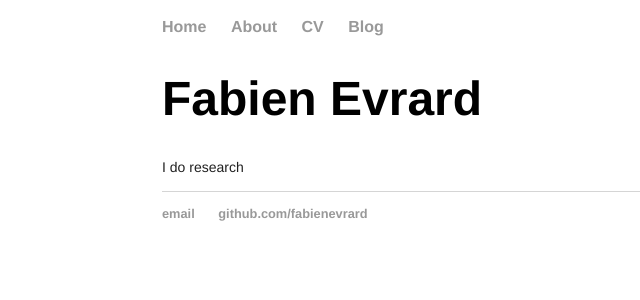
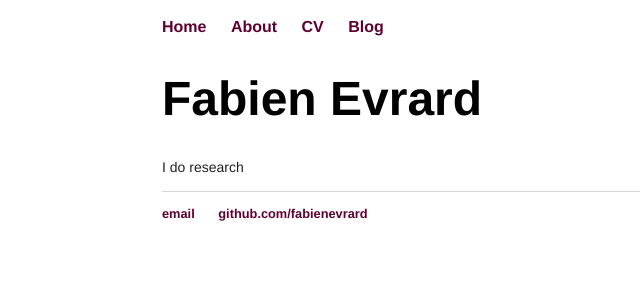
Before and after one commit to fabienevrard/fabienevrard.github.io, a Jekyll site: the page built from index.html, in a window 1280 px wide. Shown: the top 300 px of the page, without its empty margins (78-718 px from the left). Built offline with Jekyll 4.4.1, drawn with Linux system fonts in a browser that asks for light colours.

Commit message:
Update main.css

```diff
--- a/css/main.css
+++ b/css/main.css
@@ -8,8 +8,15 @@ nav {
 	color: rgb(94, 0, 48);
 }
 
-a { text-decoration: none; color: #999; }
-a:hover { text-decoration: underline; }
+a {
+	text-decoration: none;
+	color: rgb(94, 0, 48);
+}
+
+a:hover {
+	text-decoration: none;
+	color: rgb(68, 0, 27);
+}
 
 p, ul {
 	font-size: 14px;
```
